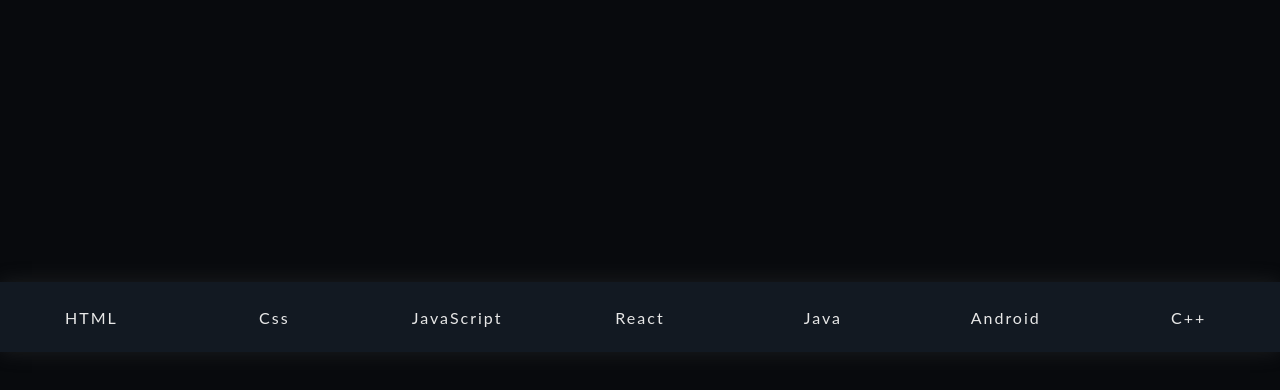
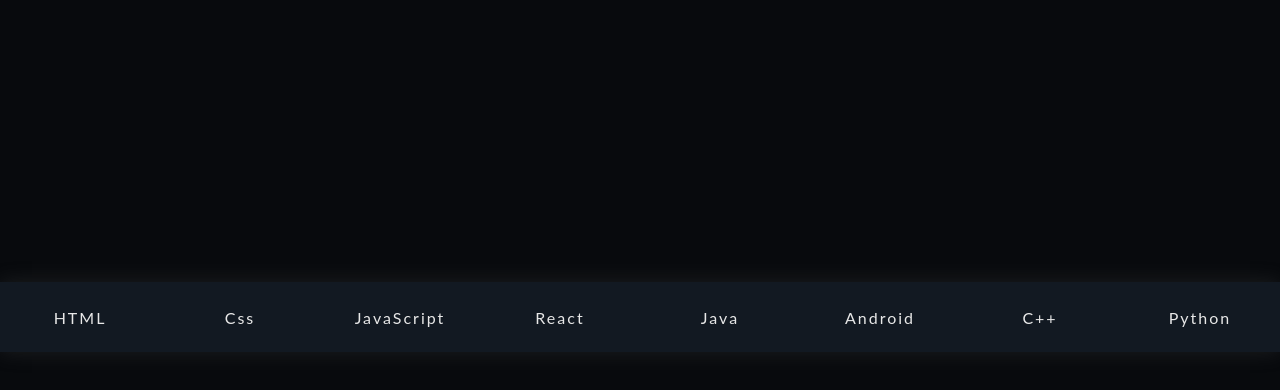
Before and after one commit to Nelvicas/Menu_nav, a plain HTML site: page index.html in a window 1280 px wide. Shown: the part 448-838 px from the top of the page. Drawn offline with Linux system fonts and the light colour scheme.

Commit message:
agregar seccion

```diff
--- a/index.html
+++ b/index.html
@@ -20,6 +20,7 @@
             <a href="#">Java</a>
             <a href="#">Android</a>
             <a href="#">C++</a>
+            <a href="#">Python</a>
         </nav>
 
     </header>
```
